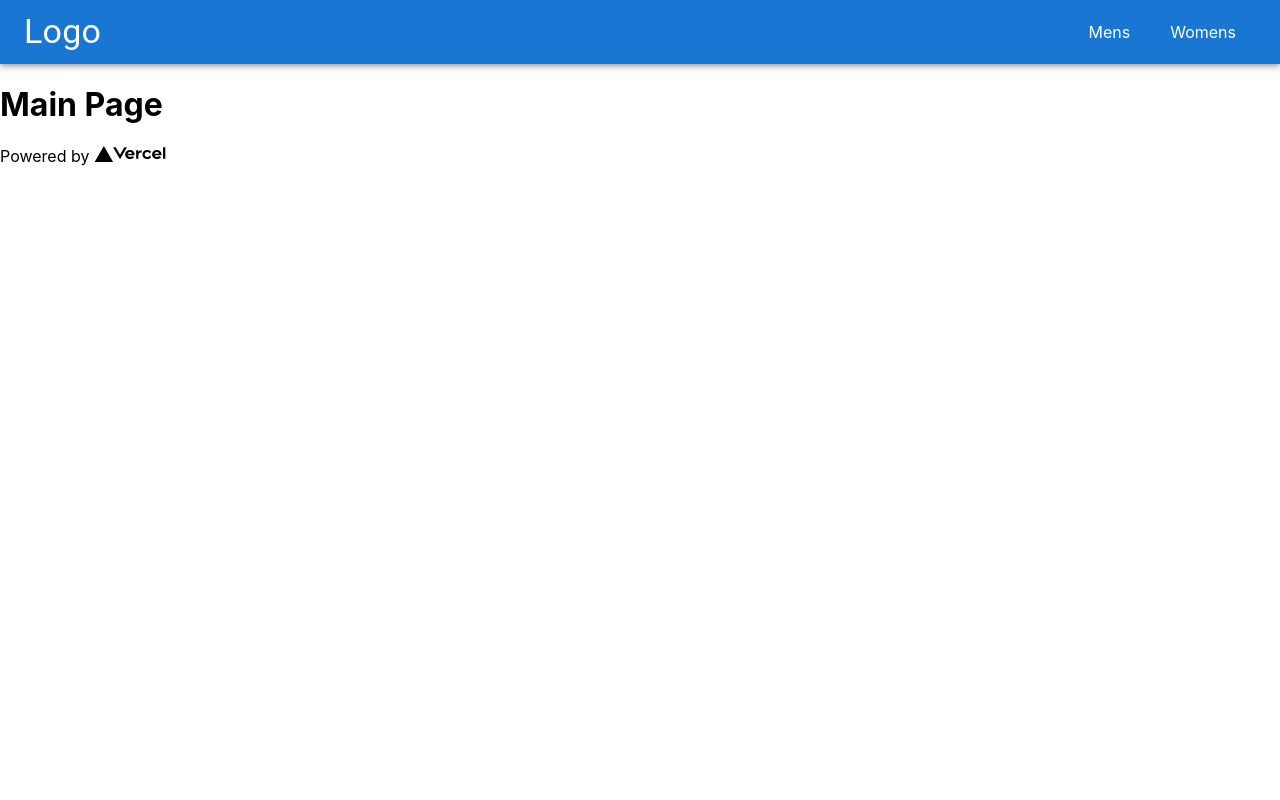
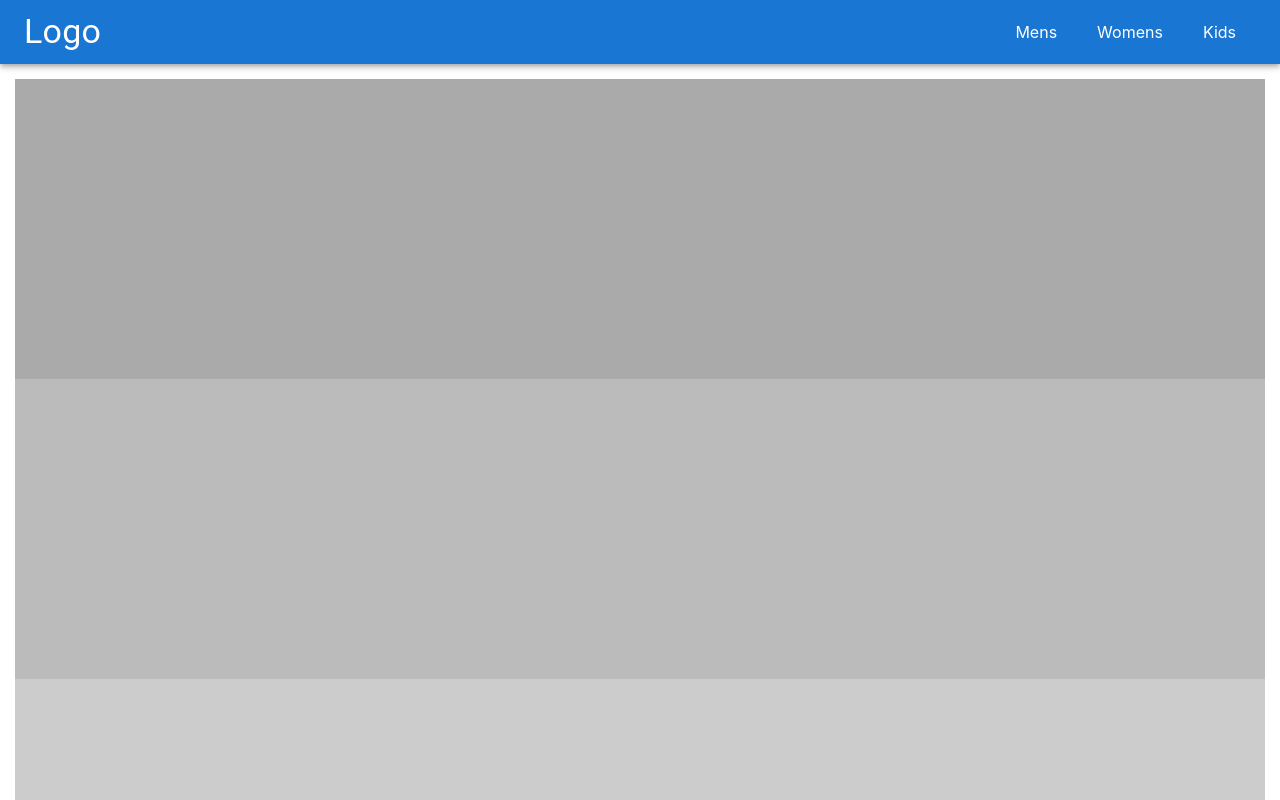
Before and after one commit to kuchro/tropsly, a Next.js app: page / in a window 1280 px wide. Shown: the top 800 px of the page. Built offline with nearby package versions, Linux system fonts and the light colour scheme.

Commit message:
Adding div sections to MainPage, small refactoring, adding Kids rout

```diff
--- /dev/null
+++ b/src/common/components/mainview/StyledComponents.js
@@ -0,0 +1,20 @@
+import styled from "styled-components";
+import { Box } from "@mui/material";
+
+
+export const MainBox = styled(Box)`
+    margin: 15px;
+  &:after {
+    content: "";
+    display: flex;
+    clear: both;
+
+  }
+`;
+
+export const ChildrenBox = styled(Box)`
+  float: left;
+  width: 100%;
+  padding: 10px;
+  height: 300px;
+`;
--- a/src/common/components/mainview/index.js
+++ b/src/common/components/mainview/index.js
@@ -1,10 +1,14 @@
+import Box from "@mui/material/Box";
+import { MainBox, ChildrenBox } from "./StyledComponents";
 
-
-const MainView =()=>{
-    return(
-        <div>
-            <h1>Main Page</h1>
-        </div>
-    )
-}
+const MainView = () => {
+  return (
+    <MainBox>
+      <ChildrenBox sx={{ backgroundColor: "#aaa" }}></ChildrenBox>
+      <ChildrenBox sx={{ backgroundColor: "#bbb" }}></ChildrenBox>
+      <ChildrenBox sx={{ backgroundColor: "#ccc" }}></ChildrenBox>
+      <ChildrenBox sx={{ backgroundColor: "#ddd" }}></ChildrenBox>
+    </MainBox>
+  );
+};
 export default MainView;
--- a/src/common/components/mens/index.js
+++ b/src/common/components/mens/index.js
@@ -1,4 +1,4 @@
-const Mens = () => {
+const MensComponent = () => {
   return (
     <div>
       <h1>Hello from Mens page</h1>
@@ -6,4 +6,4 @@ const Mens = () => {
   );
 };
 
-export default Mens;
+export default MensComponent;
--- a/src/common/components/navbar/index.js
+++ b/src/common/components/navbar/index.js
@@ -4,11 +4,9 @@ import Link from "next/link";
 import { useRouter } from "next/router";
 
 const NavigationBar = () => {
-
   const router = useRouter();
 
   return (
-
     <StyledAppBar position="static">
       <Toolbar>
         <Typography variant="h4">
@@ -20,10 +18,14 @@ const NavigationBar = () => {
               Mens
             </StyledA>
           </Link>
-
           <Link href="/womens">
             <StyledA className={router.pathname == "/womens" ? "active" : ""}>
               Womens
+            </StyledA>
+          </Link>
+          <Link href="/kids">
+            <StyledA className={router.pathname == "/kids" ? "active" : ""}>
+              Kids
             </StyledA>
           </Link>
         </StyledDiv>
--- a/src/common/components/womens/index.js
+++ b/src/common/components/womens/index.js
@@ -1,10 +1,10 @@
 
 
-const Womens = () => {
+const WomensComponent = () => {
 
     return <div>
         <h1>Hello from Womens page</h1>
     </div>
 }
 
-export default Womens;
+export default WomensComponent;
```
Also changed, not shown: pages/kids/[type].js (added, +14 -0 lines), pages/kids/index.js (added, +11 -0 lines), src/common/components/kids/index.js (added, +10 -0 lines). Lines whose indentation alone changed are shown as unchanged.
